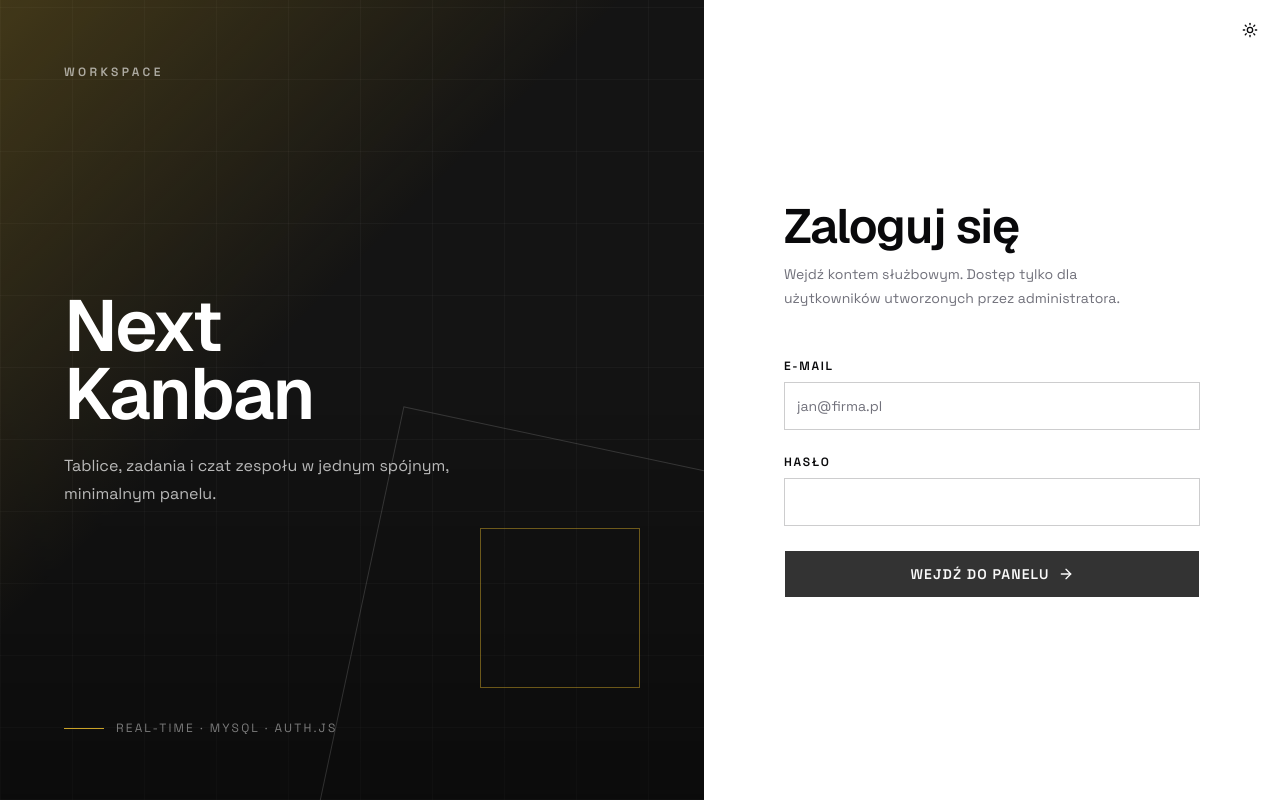
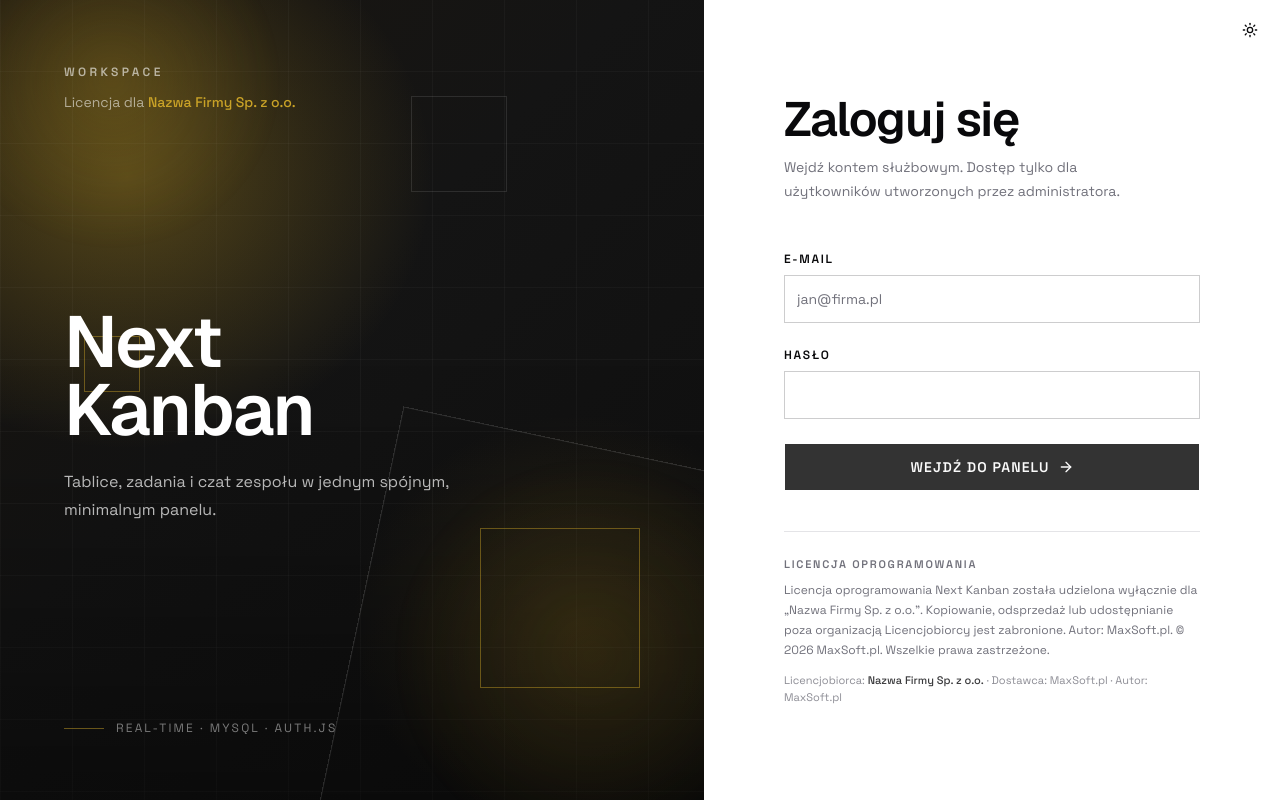
Before and after one commit to gmaxsoft/next_kanban, a Next.js app: page /login in a window 1280 px wide. Built offline with nearby package versions, Linux system fonts and the light colour scheme.

Commit message:
feat: animate login hero and show per-install license branding
Add motion on the login backdrop and LICENSE_* env fields for MaxSoft.pl client installs.

```diff
--- a/src/app/(auth)/login/page.tsx
+++ b/src/app/(auth)/login/page.tsx
@@ -2,7 +2,9 @@ import type { Metadata } from "next";
 import { Space_Grotesk } from "next/font/google";
 
 import { LoginForm } from "@/components/auth/login-form";
+import { LoginHeroBackdrop } from "@/components/auth/login-hero-backdrop";
 import { ThemeToggle } from "@/components/layout/theme-toggle";
+import { getAppLicense } from "@/lib/license";
 import { safeCallbackUrl } from "@/lib/user";
 
 export const metadata: Metadata = {
@@ -20,30 +22,22 @@ export default async function LoginPage({
   searchParams: Promise<{ callbackUrl?: string }>;
 }) {
   const params = await searchParams;
+  const license = getAppLicense();
 
   return (
     <main className={`${display.className} relative grid min-h-svh lg:grid-cols-[1.1fr_0.9fr]`}>
       <section className="relative hidden overflow-hidden bg-[#141414] text-white lg:flex lg:flex-col lg:justify-between lg:p-12 xl:p-16 dark:bg-[#0c0c0c]">
-        <div
-          aria-hidden
-          className="pointer-events-none absolute inset-0 opacity-90"
-          style={{
-            backgroundImage:
-              "linear-gradient(135deg, rgba(201,162,39,0.28), transparent 42%), linear-gradient(0deg, rgba(0,0,0,0.45), transparent 55%), repeating-linear-gradient(90deg, rgba(255,255,255,0.035) 0 1px, transparent 1px 72px), repeating-linear-gradient(0deg, rgba(255,255,255,0.035) 0 1px, transparent 1px 72px)",
-          }}
-        />
-        <div
-          aria-hidden
-          className="pointer-events-none absolute -right-24 -bottom-24 size-[28rem] rotate-12 border border-white/15"
-        />
-        <div
-          aria-hidden
-          className="pointer-events-none absolute right-16 bottom-28 size-40 border border-[#c9a227]/50"
-        />
+        <LoginHeroBackdrop />
 
-        <p className="relative text-xs font-semibold tracking-[0.28em] text-white/60 uppercase">
-          Workspace
-        </p>
+        <div className="relative space-y-3">
+          <p className="text-xs font-semibold tracking-[0.28em] text-white/60 uppercase">
+            Workspace
+          </p>
+          <p className="text-sm text-white/55">
+            Licencja dla{" "}
+            <span className="font-medium text-[#c9a227]">{license.companyName}</span>
+          </p>
+        </div>
 
         <div className="relative space-y-6">
           <h1 className="max-w-xl text-6xl leading-[0.95] font-semibold tracking-tight text-[#fff] xl:text-7xl">
@@ -57,7 +51,7 @@ export default async function LoginPage({
         </div>
 
         <div className="relative flex items-center gap-3 text-xs tracking-[0.18em] text-white/45 uppercase">
-          <span className="inline-block h-px w-10 bg-[#c9a227]" />
+          <span className="login-hero-accent-line inline-block h-px w-10 bg-[#c9a227]" />
           Real-time · MySQL · Auth.js
         </div>
       </section>
@@ -72,6 +66,12 @@ export default async function LoginPage({
             <p className="text-xs font-semibold tracking-[0.22em] text-muted-foreground uppercase lg:hidden">
               Next Kanban
             </p>
+            <p className="text-xs tracking-wide text-muted-foreground lg:hidden">
+              Licencja:{" "}
+              <span className="font-medium text-foreground">
+                {license.companyName}
+              </span>
+            </p>
             <h2 className="text-4xl font-semibold tracking-tight sm:text-5xl">
               Zaloguj się
             </h2>
@@ -82,6 +82,25 @@ export default async function LoginPage({
           </div>
 
           <LoginForm callbackUrl={safeCallbackUrl(params.callbackUrl ?? null)} />
+
+          <aside className="mt-10 max-w-md border-t border-border pt-6">
+            <p className="text-[11px] font-semibold tracking-[0.16em] text-muted-foreground uppercase">
+              Licencja oprogramowania
+            </p>
+            <p className="mt-2 text-xs leading-5 text-muted-foreground">
+              {license.notice}
+            </p>
+            <p className="mt-3 text-[11px] text-muted-foreground/80">
+              Licencjobiorca:{" "}
+              <span className="font-medium text-foreground/80">
+                {license.companyName}
+              </span>
+              {" · "}
+              Dostawca: {license.vendorName}
+              {" · "}
+              Autor: {license.authorName}
+            </p>
+          </aside>
         </div>
       </section>
     </main>
--- a/src/app/globals.css
+++ b/src/app/globals.css
@@ -236,3 +236,174 @@
     pointer-events: none;
   }
 }
+
+/* Login hero — subtelny ruch i przesunięcie barw (złoto / grafit) */
+@layer components {
+  .login-hero-wash {
+    background:
+      radial-gradient(ellipse 70% 55% at 18% 22%, rgba(201, 162, 39, 0.34), transparent 62%),
+      radial-gradient(ellipse 55% 45% at 82% 78%, rgba(120, 95, 30, 0.28), transparent 58%),
+      linear-gradient(135deg, #1a1610 0%, #141414 42%, #0f0f0f 100%);
+    animation: login-hero-wash-shift 18s ease-in-out infinite alternate;
+  }
+
+  .login-hero-grid {
+    background-image:
+      linear-gradient(0deg, rgba(0, 0, 0, 0.4), transparent 55%),
+      repeating-linear-gradient(
+        90deg,
+        rgba(255, 255, 255, 0.035) 0 1px,
+        transparent 1px 72px
+      ),
+      repeating-linear-gradient(
+        0deg,
+        rgba(255, 255, 255, 0.035) 0 1px,
+        transparent 1px 72px
+      );
+    background-size: 100% 100%, 72px 72px, 72px 72px;
+    animation: login-hero-grid-drift 28s linear infinite;
+  }
+
+  .login-hero-glow {
+    filter: blur(8px);
+    opacity: 0.55;
+  }
+
+  .login-hero-glow-a {
+    background: radial-gradient(circle, rgba(201, 162, 39, 0.45), transparent 68%);
+    animation: login-hero-glow-float 14s ease-in-out infinite;
+  }
+
+  .login-hero-glow-b {
+    background: radial-gradient(circle, rgba(201, 162, 39, 0.22), transparent 70%);
+    animation: login-hero-glow-float 17s ease-in-out infinite reverse;
+  }
+
+  .login-hero-square {
+    transform-origin: center;
+    will-change: transform, opacity;
+  }
+
+  .login-hero-square-lg {
+    animation: login-hero-square-drift 22s ease-in-out infinite;
+  }
+
+  .login-hero-square-md {
+    animation: login-hero-square-pulse 11s ease-in-out infinite;
+  }
+
+  .login-hero-square-sm {
+    animation: login-hero-square-orbit 16s ease-in-out infinite;
+  }
+
+  .login-hero-square-xs {
+    animation: login-hero-square-pulse 9s ease-in-out infinite reverse;
+  }
+
+  .login-hero-accent-line {
+    animation: login-hero-line-pulse 4.5s ease-in-out infinite;
+  }
+
+  @keyframes login-hero-wash-shift {
+    0% {
+      filter: hue-rotate(0deg) saturate(1);
+      background-position: 0% 0%;
+    }
+    50% {
+      filter: hue-rotate(-8deg) saturate(1.15);
+    }
+    100% {
+      filter: hue-rotate(6deg) saturate(1.05);
+      background:
+        radial-gradient(ellipse 70% 55% at 28% 30%, rgba(201, 162, 39, 0.4), transparent 62%),
+        radial-gradient(ellipse 55% 45% at 70% 68%, rgba(90, 70, 20, 0.32), transparent 58%),
+        linear-gradient(145deg, #201810 0%, #121212 48%, #0c0c0c 100%);
+    }
+  }
+
+  @keyframes login-hero-grid-drift {
+    from {
+      background-position: 0 0, 0 0, 0 0;
+    }
+    to {
+      background-position: 0 0, 72px 36px, -36px 72px;
+    }
+  }
+
+  @keyframes login-hero-glow-float {
+    0%,
+    100% {
+      transform: translate3d(0, 0, 0) scale(1);
+      opacity: 0.45;
+    }
+    50% {
+      transform: translate3d(24px, -18px, 0) scale(1.08);
+      opacity: 0.7;
+    }
+  }
+
+  @keyframes login-hero-square-drift {
+    0%,
+    100% {
+      transform: translate3d(0, 0, 0) rotate(12deg);
+      opacity: 0.85;
+    }
+    50% {
+      transform: translate3d(-18px, -22px, 0) rotate(18deg);
+      opacity: 1;
+    }
+  }
+
+  @keyframes login-hero-square-pulse {
+    0%,
+    100% {
+      transform: translate3d(0, 0, 0) rotate(0deg) scale(1);
+      border-color: rgba(201, 162, 39, 0.45);
+    }
+    50% {
+      transform: translate3d(10px, -14px, 0) rotate(-4deg) scale(1.06);
+      border-color: rgba(201, 162, 39, 0.85);
+    }
+  }
+
+  @keyframes login-hero-square-orbit {
+    0%,
+    100% {
+      transform: translate3d(0, 0, 0) rotate(0deg);
+      opacity: 0.55;
+    }
+    33% {
+      transform: translate3d(-16px, 12px, 0) rotate(6deg);
+      opacity: 0.85;
+    }
+    66% {
+      transform: translate3d(12px, -10px, 0) rotate(-5deg);
+      opacity: 0.7;
+    }
+  }
+
+  @keyframes login-hero-line-pulse {
+    0%,
+    100% {
+      width: 2.5rem;
+      opacity: 0.7;
+      background-color: rgba(201, 162, 39, 0.7);
+    }
+    50% {
+      width: 3.5rem;
+      opacity: 1;
+      background-color: rgba(201, 162, 39, 1);
+    }
+  }
+
+  @media (prefers-reduced-motion: reduce) {
+    .login-hero-motion *,
+    .login-hero-wash,
+    .login-hero-grid,
+    .login-hero-glow,
+    .login-hero-square,
+    .login-hero-accent-line {
+      animation: none !important;
+    }
+  }
+}
--- /dev/null
+++ b/src/components/auth/login-hero-backdrop.tsx
@@ -0,0 +1,17 @@
+"use client";
+
+export function LoginHeroBackdrop() {
+  return (
+    <div aria-hidden className="login-hero-motion pointer-events-none absolute inset-0">
+      <div className="login-hero-wash absolute inset-0" />
+      <div className="login-hero-grid absolute inset-0 opacity-90" />
+      <div className="login-hero-glow login-hero-glow-a absolute -top-24 -left-16 size-[22rem] rounded-full" />
+      <div className="login-hero-glow login-hero-glow-b absolute right-[-6rem] bottom-[-4rem] size-[26rem] rounded-full" />
+
+      <div className="login-hero-square login-hero-square-lg absolute -right-24 -bottom-24 size-[28rem] border border-white/15" />
+      <div className="login-hero-square login-hero-square-md absolute right-16 bottom-28 size-40 border border-[#c9a227]/55" />
+      <div className="login-hero-square login-hero-square-sm absolute top-24 right-[28%] size-24 border border-white/20" />
+      <div className="login-hero-square login-hero-square-xs absolute top-[42%] left-[12%] size-14 border border-[#c9a227]/35" />
+    </div>
+  );
+}
--- /dev/null
+++ b/src/lib/license.ts
@@ -0,0 +1,39 @@
+export type AppLicense = {
+  companyName: string;
+  vendorName: string;
+  authorName: string;
+  year: number;
+  notice: string;
+};
+
+function clean(value: string | undefined, fallback: string) {
+  const trimmed = value?.trim();
+  return trimmed ? trimmed : fallback;
+}
+
+export function getAppLicense(): AppLicense {
+  const companyName = clean(
+    process.env.LICENSE_COMPANY_NAME,
+    "Licencjobiorca",
+  );
+  const vendorName = clean(process.env.LICENSE_VENDOR_NAME, "MaxSoft.pl");
+  const authorName = clean(process.env.LICENSE_AUTHOR_NAME, vendorName);
+  const year = Number.parseInt(process.env.LICENSE_YEAR ?? "", 10);
+  const resolvedYear =
+    Number.isFinite(year) && year > 2000 ? year : new Date().getFullYear();
+
+  const customNotice = process.env.LICENSE_NOTICE?.trim();
+  const notice =
+    customNotice ||
+    `Licencja oprogramowania Next Kanban została udzielona wyłącznie dla „${companyName}”. ` +
+      `Kopiowanie, odsprzedaż lub udostępnianie poza organizacją Licencjobiorcy jest zabronione. ` +
+      `Autor: ${authorName}. © ${resolvedYear} ${vendorName}. Wszelkie prawa zastrzeżone.`;
+
+  return {
+    companyName,
+    vendorName,
+    authorName,
+    year: resolvedYear,
+    notice,
+  };
+}
```
